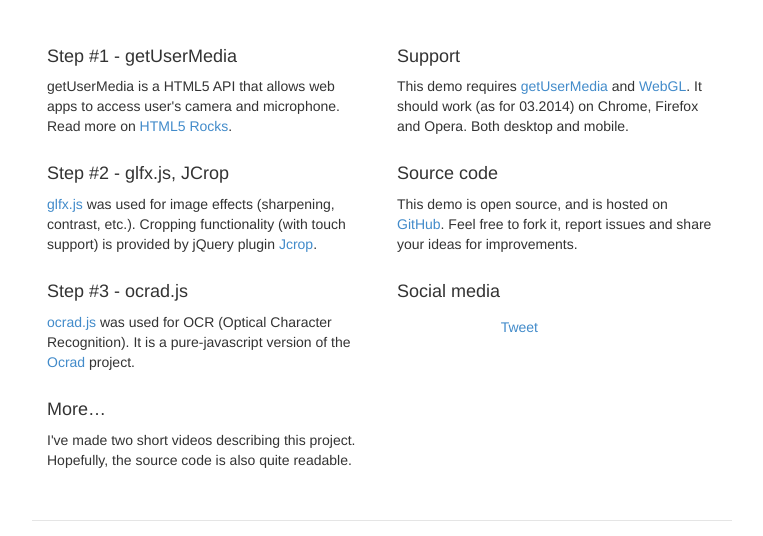
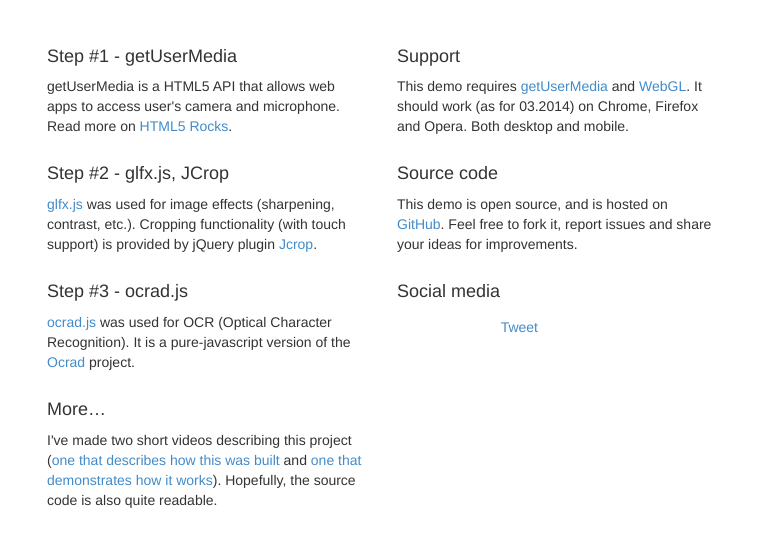
Before and after one commit to kdzwinel/JS-OCR-demo, a plain HTML site: page index.html in a window 1280 px wide. Shown: the part 742-1278 px from the top of the page, without its empty margins (258-1021 px from the left). Drawn offline with nearby package versions, Linux system fonts and the light colour scheme; grey boxes are pictures that could not be loaded; a script that the page names is missing.

Commit message:
Liks to the videos

```diff
--- a/index.html
+++ b/index.html
@@ -105,7 +105,7 @@
 
             <h4>More&hellip;</h4>
 
-            <p>I've made two short videos describing this project. Hopefully, the source code is also quite
+            <p>I've made two short videos describing this project (<a href="https://www.youtube.com/watch?v=9TzXcBBC1J8">one that describes how this was built</a> and <a href="https://www.youtube.com/watch?v=ttn437BlEbo">one that demonstrates how it works</a>). Hopefully, the source code is also quite
                 readable.</p>
         </div>
 
```
